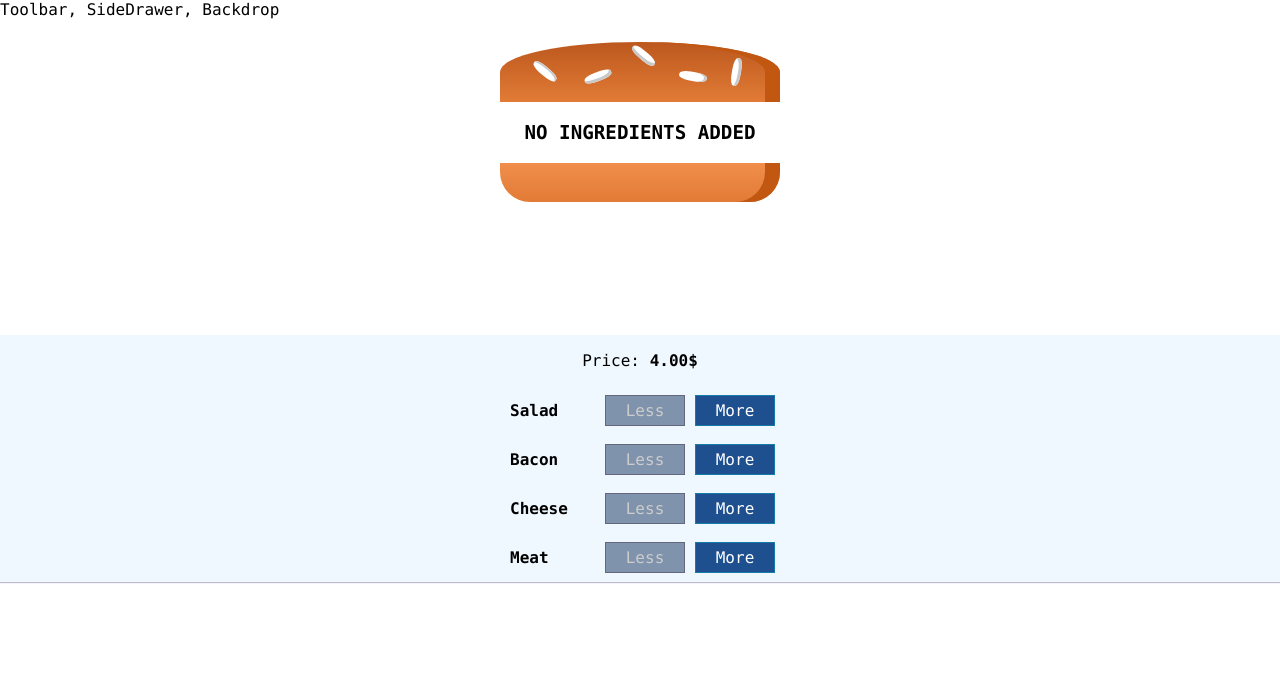
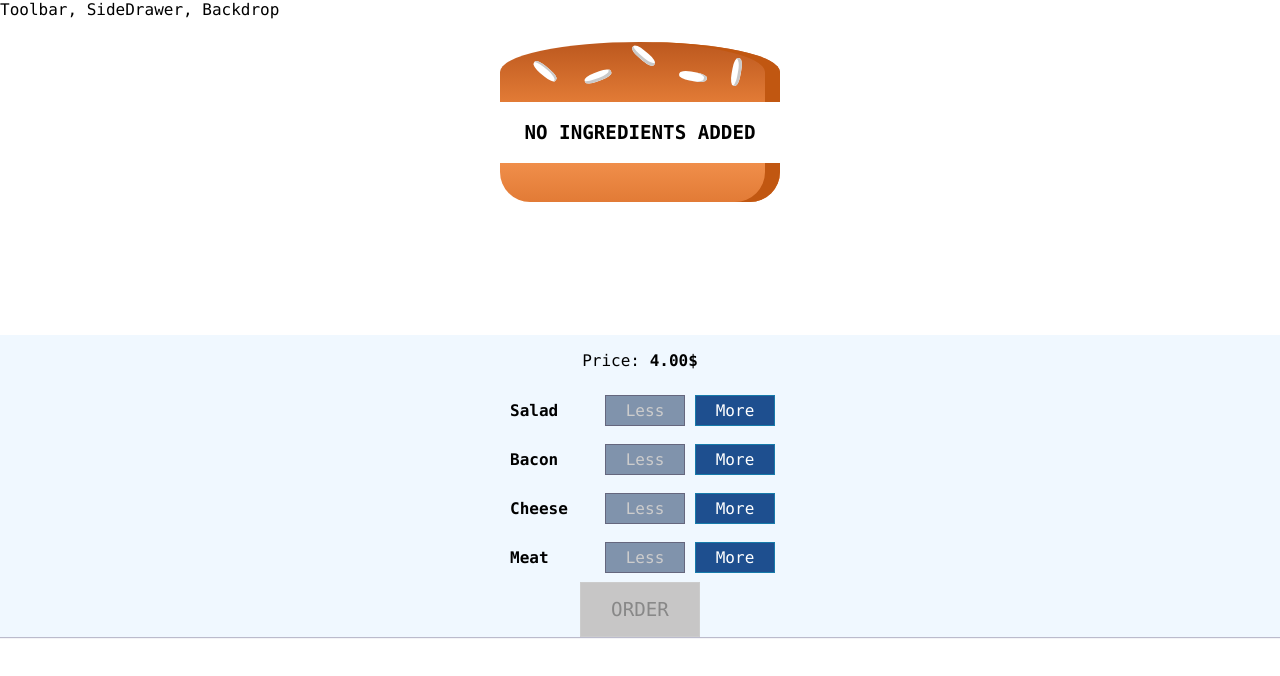
Before and after one commit to kombuchamp/BurgerBuilderReact, a React app: page / in a window 1280 px wide. Shown: the top 676 px of the page. Built offline with nearby package versions, Linux system fonts and the light colour scheme.

Commit message:
Add Order button

```diff
--- a/src/components/Burger/BuildControls/BuildControls.js
+++ b/src/components/Burger/BuildControls/BuildControls.js
@@ -24,6 +24,9 @@ const BuildControls = props => {
                     disabled={props.disabledInfo[ctrl.type]}
                 />
             ))}
+            <button className={styles.OrderButton} disabled={!props.isOrderable}>
+                ORDER
+            </button>
         </div>
     );
 };
--- a/src/components/Burger/BuildControls/BuildControls.module.css
+++ b/src/components/Burger/BuildControls/BuildControls.module.css
@@ -3,6 +3,44 @@
     background-color: aliceblue;
     display: flex;
     flex-flow: column;
-    align-items: center;
-    box-shadow: 0 1px 1px #bbc
+    align-items: center;box-shadow: 0 1px 1px #bbc
 }
+
+.OrderButton {
+    background-color: rgb(53, 158, 218);
+    outline: none;
+    cursor: pointer;
+    border: 1px solid #09041d;
+    color: #ffffff;
+    font-family: inherit;
+    font-size: 1.2em;
+    padding: 15px 30px;
+}
+
+.OrderButton:hover, .OrderButton:active {
+    background-color: rgb(62, 184, 255);
+    border: 1px solid #09041d;
+}
+
+.OrderButton:disabled {
+    background-color: #C7C6C6;
+    cursor: not-allowed;
+    border: 1px solid #ccc;
+    color: #888888;
+}
+
+.OrderButton:not(:disabled) {
+    animation: enable 0.3s linear;
+}
+
+@keyframes enable {
+    0% {
+        transform: scale(1);
+    }
+    60% {
+        transform: scale(1.1);
+    }
+    100% {
+        transform: scale(1);
+    }
+}
--- a/src/components/containers/BurgerBuilder/BurgerBuilder.js
+++ b/src/components/containers/BurgerBuilder/BurgerBuilder.js
@@ -21,30 +21,45 @@ class BurgerBuilder extends Component {
                 meat: 0,
             },
             totalPrice: 4,
+            isOrderable: false,
         };
     }
 
+    updateIsOrderableState = () => {
+        this.setState({
+            isOrderable: Object.values(this.state.ingredients).every(amount => amount <= 0) // No ingredients chosen
+                ? false
+                : true,
+        });
+    };
+
     addIngredientHandler = type => {
         const oldCount = this.state.ingredients[type];
-        this.setState({
+        this.setState(
+            {
                 ingredients: {
                     ...this.state.ingredients,
                     [type]: oldCount + 1,
                 },
                 totalPrice: this.state.totalPrice + INGREDIENT_PRICES[type],
-        });
+            },
+            this.updateIsOrderableState
+        );
     };
 
     removeIngredientHandler = type => {
         const oldCount = this.state.ingredients[type];
         if (oldCount <= 0) return;
-        this.setState({
+        this.setState(
+            {
                 ingredients: {
                     ...this.state.ingredients,
                     [type]: oldCount - 1,
                 },
                 totalPrice: this.state.totalPrice - INGREDIENT_PRICES[type],
-        });
+            },
+            this.updateIsOrderableState
+        );
     };
 
     render() {
@@ -63,6 +78,7 @@ class BurgerBuilder extends Component {
                     ingredientRemoved={this.removeIngredientHandler}
                     disabledInfo={disabledInfo}
                     price={this.state.totalPrice}
+                    isOrderable={this.state.isOrderable}
                 />
             </>
         );
```
Lines whose indentation alone changed are shown as unchanged.
